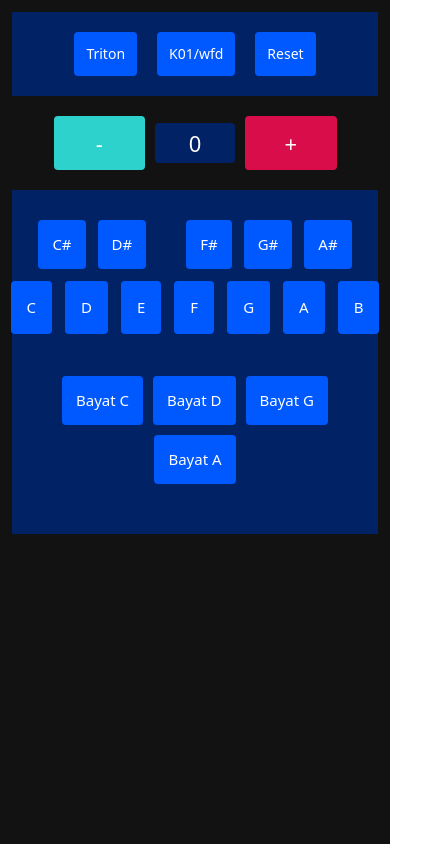
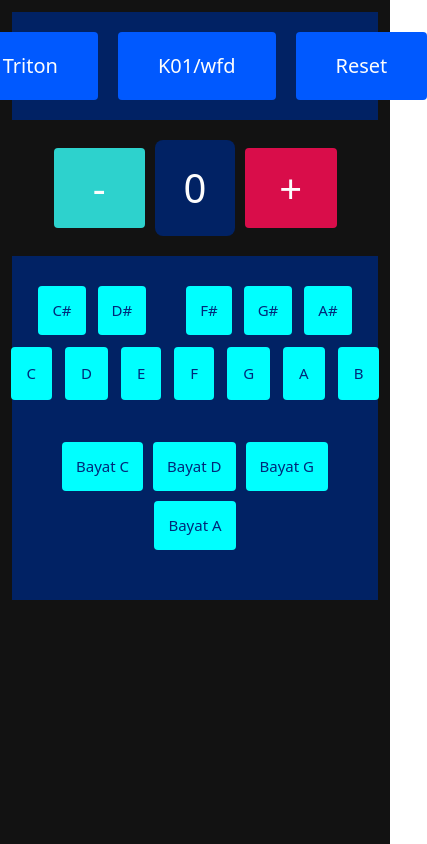
Before and after one commit to K01wfd/MIDIC, a plain HTML site: page index.html in a window 390 px wide. Shown: the whole page, 427 px wide, since content can reach past the window. Drawn offline with Linux system fonts and the light colour scheme.

Commit message:
fixing styles for tablet

```diff
--- a/style.css
+++ b/style.css
@@ -12,7 +12,7 @@ html {
 body {
   font-family: system-ui, -apple-system, BlinkMacSystemFont, 'Segoe UI', Roboto, Oxygen, Ubuntu, Cantarell, 'Open Sans',
     'Helvetica Neue', sans-serif;
-  font-size: 1.4rem;
+  font-size: 2rem;
   line-height: 1.4;
   color: #fdfdfd;
   position: relative;
@@ -32,7 +32,9 @@ menu {
   justify-content: center;
   gap: 2rem;
 }
-
+menu li button {
+  padding: 2rem 4rem;
+}
 #reset-global-wrapper {
   display: flex;
   align-items: center;
@@ -60,30 +62,31 @@ button {
   align-items: center;
   justify-content: center;
   gap: 1rem;
-  font-size: 2.2rem;
+  font-size: 4rem;
+}
+.transpose > * {
+  width: 25%;
+}
 #transpose-value {
   text-align: center;
-    padding: 0.5rem;
-    border-radius: 0.4rem;
+  padding: 2rem;
+  border-radius: 0.8rem;
   background-color: #012264;
   max-width: 80px;
   cursor: pointer;
 }
-  > * {
-    width: 25%;
-  }
-}
-
 .userScale {
   background-color: #012264;
   padding: 2rem;
   display: flex;
   flex-direction: column;
   row-gap: 1.2rem;
-  button {
+}
+.userScale button {
   padding: 1.4rem;
   font-size: 1.5rem;
-  }
+  background-color: aqua;
+  color: #002879;
 }
 
 .tunning-range {
@@ -161,3 +164,9 @@ button {
   max-width: 70%;
   text-align: center;
 }
+@media screen and (min-width: 480px) {
+  .userScale button {
+    padding: 2rem 6rem;
+    font-size: 2.8rem;
+  }
+}
```
Lines whose indentation alone changed are shown as unchanged.
